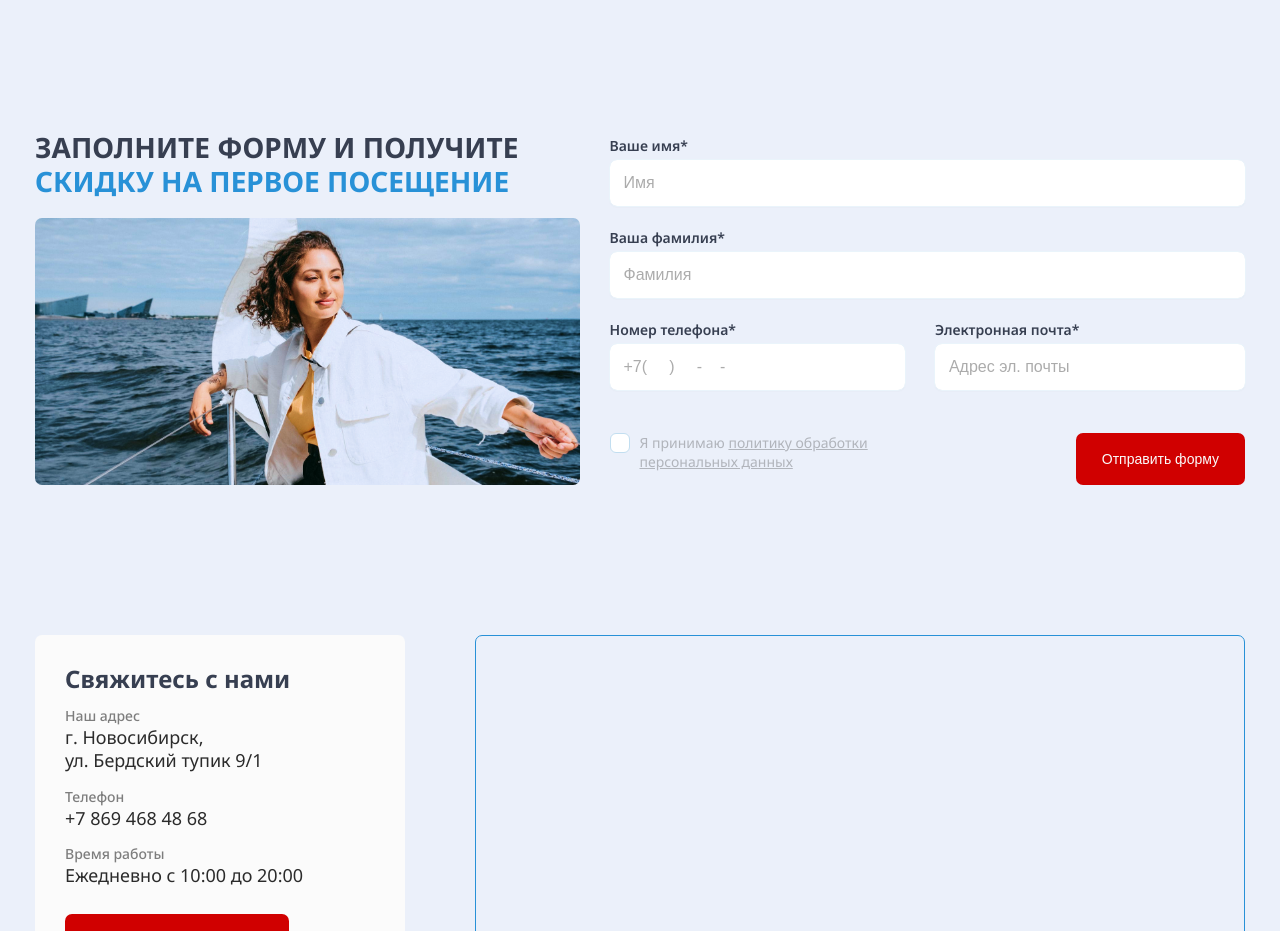
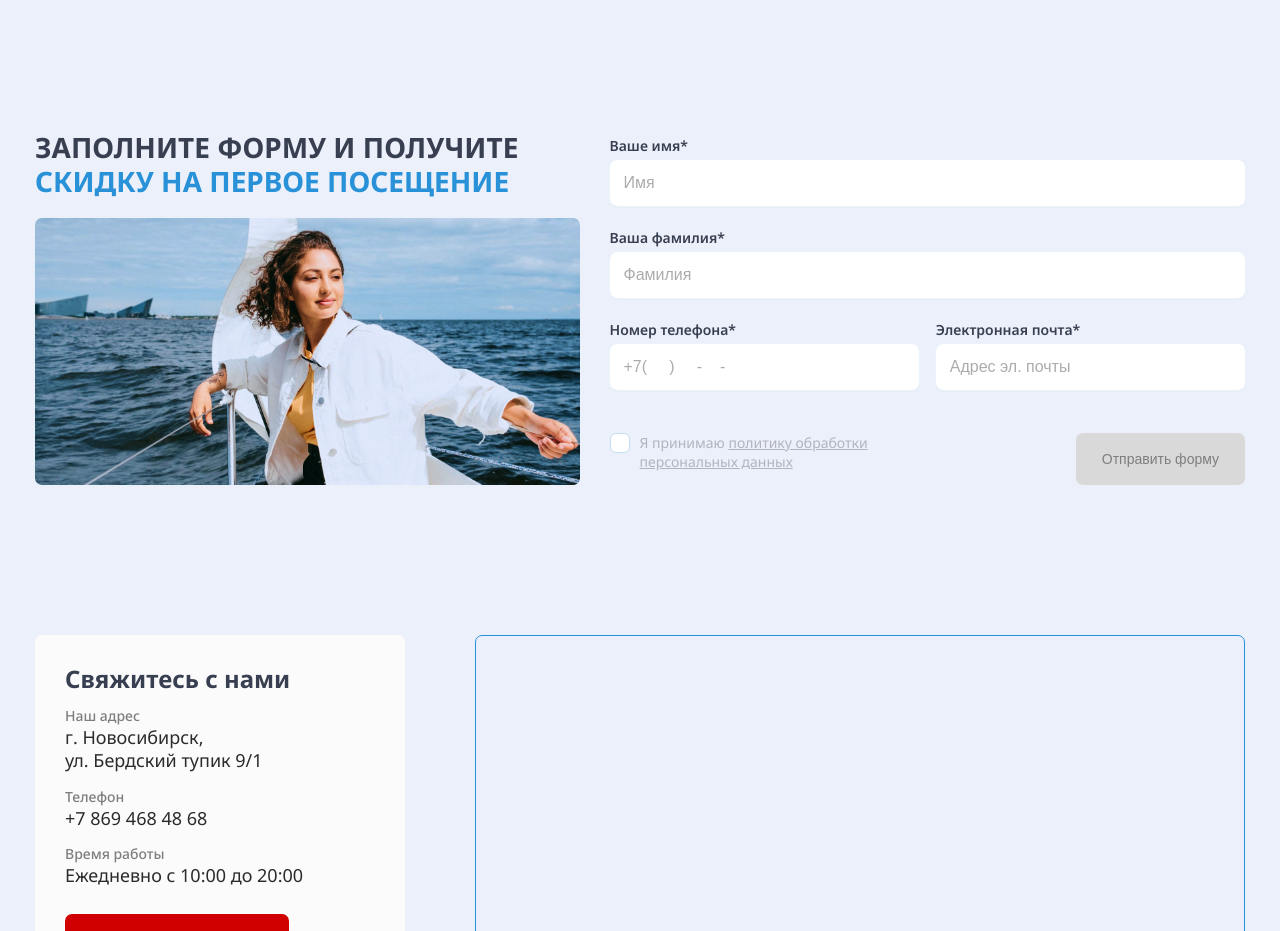
Before and after one commit to eegrishina/nautika, a React (Create React App) app: page /#/ in a window 1280 px wide. Shown: the part 3720-4651 px from the top of the page. Built offline with nearby package versions, Linux system fonts and the light colour scheme.

Commit message:
Set up validation form

```diff
--- a/src/api.js
+++ b/src/api.js
@@ -56,6 +56,50 @@ const apiYacht = [
         name: 'Финн',
         description: '«Финн» — класс яхт, предназначенный для двоих человек, которые разделяют обязанности по управлению яхтой и настройкой паруса. Однако если вы сильны и имеете достаточную массу тела, то вполне можете попробовать управлять ей самостоятельно.',
     }
-]
+];
 
-export { api, apiYacht };
+const formData = [
+    {
+        name: "name",
+        placeholder: "Имя",
+        label: "Ваше имя*",
+        type: "text",
+        required: true,
+        pattern: "^[a-zа-яё]+$",
+        style: "w-2",
+    },
+    {
+        name: "lastname",
+        placeholder: "Фамилия",
+        label: "Ваша фамилия*",
+        type: "text",
+        required: true,
+        pattern: "^[a-zа-яё]+$",
+        style: "w-2",
+    },
+    {
+        name: "phone",
+        placeholder: "+7(     )     -    - ",
+        label: "Номер телефона*",
+        type: "text",
+        required: true,
+        pattern: "^\\+?[0-9]{11,13}$",
+    },
+    {
+        name: "email",
+        placeholder: "Адрес эл. почты",
+        label: "Электронная почта*",
+        type: "email",
+        required: true,
+        pattern: "^[0-9a-z]+@[0-9a-z]+\\.[0-9a-z]+$",
+    },
+];
+
+const initialFormData = {
+    name: "",
+    lastname: "",
+    phone: "",
+    email: "",
+}
+
+export { api, apiYacht, formData, initialFormData };
--- a/src/components/Form.js
+++ b/src/components/Form.js
@@ -1,24 +1,14 @@
-import React from "react";
-import { useState, useRef } from "react";
+import { React, useState, useRef } from "react";
 import { Link } from "react-router-dom";
-import Input from 'react-phone-number-input/input';
+import { formData, initialFormData } from "../api";
 
 export default function Form() {
     const checked = useRef(false);
     const [styleCheck, setStyleCheck] = useState({ display: 'none' });
 
-    const [name, setName] = useState("");
-    const [errName, setErrName] = useState();
-    const [lastname, setLastname] = useState("");
-    const [errLastname, setErrLastname] = useState();
-    const [email, setEmail] = useState("");
-    const [errEmail, setErrEmail] = useState();
-    const [phone, setPhone] = useState("");
-    const [errPhone, setErrPhone] = useState();
-
-    // const regexpName = /\d+\s_/ig;
-    const regexpName = /[A-Za-zА-Яа-яЁё]{2,}/ig;
-    //const regexpEmail = '/^\S+@\S+\.\S+$/';
+    const [formValue, setFormValue] = useState(initialFormData);
+    const [errStyle, setErrStyle] = useState(new Set());
+    const changedErrStyle = new Set(errStyle);
 
     const formLS = JSON.parse(localStorage.getItem('form'));
     const arrayForm = [];
@@ -29,111 +19,86 @@ export default function Form() {
     function goToThanksPage(e) {
         e.preventDefault();
 
-        if (errName || errLastname || errPhone || errEmail || !checked.current) return;
-        if (typeof (errName) === "undefined" || typeof (errLastname) === "undefined" || typeof (errPhone) === "undefined" || typeof (errEmail) === "undefined") return;
-
-        const formData = {
-            name,
-            lastname,
-            phone,
-            email,
-            hasAgreement: checked.current,
-        }
-        arrayForm.push(formData);
+        arrayForm.push({ ...formValue, hasAgreement: checked.current });
         localStorage.setItem('form', JSON.stringify(arrayForm));
 
-        window.location.href = './thanks';
+        window.location.href = '#/thanks';
     }
 
-    function handleNameChange(e) {
-        setName(e.target.value);
-        setErrName(name.length === 0);
+    function handleChange(e) {
+        if (changedErrStyle.has(e.target.name)) {
+            changedErrStyle.delete(e.target.name);
+            setErrStyle(changedErrStyle);
+        }
     }
 
-    function handleLastnameChange(e) {
-        setLastname(e.target.value);
-        setErrLastname(lastname.length === 0);
+    function handleBlur(e) {
+        const name = e.target.name;
+        const value = e.target.value;
+        setFormValue({ ...formValue, [name]: value });
+
+        const regexp = new RegExp(e.target.pattern, "i");
+        const match = regexp.test(value);
+
+        if (match) {
+            changedErrStyle.delete(name);
+            setErrStyle(changedErrStyle);
+        } else {
+            changedErrStyle.add(name);
+            setErrStyle(changedErrStyle);
+        }
     }
 
-    function handleEmailChange(e) {
-        setEmail(e.target.value);
-        setErrEmail(email.length === 0);
-        //setErrEmail(email !== email.match(regexpEmail));
+    function disabledBtn() {
+        let emptyValue = true;
+        for (let key in formValue) {
+            if (formValue[key] === "") {
+                emptyValue = true;
+            } else {
+                emptyValue = false;
+            }
+        }
+        return (errStyle.size > 0 || emptyValue || checked.current === false);
     }
+
+    const inputs = formData.map((item) => {
+        return (
+            <div key={item.name} className={item.style}>
+                <label htmlFor={item.name}>{item.label}</label>
+                <input className={errStyle.has(item.name) ? "err" : ""}
+                    type={item.type} name={item.name} placeholder={item.placeholder}
+                    required={item.required} pattern={item.pattern}
+                    onChange={(e) => handleChange(e)}
+                    onBlur={(e) => handleBlur(e)}
+                >
+                </input>
+            </div>
+        )
+    })
 
     return (
         <form name="form" action="" method="get">
             <div className="form-text-inputs">
-                <div className="input100">
-                    <label htmlFor="name">Ваше имя*</label>
-                    <input type="text" name="name" id="name" placeholder="Имя"
-                        required value={name} pattern="[A-Za-zА-Яа-яЁё]"
-                        onChange={handleNameChange}
-                        onFocus={() => setErrName(name.length === 0 || !name.match(regexpName))}
-                        onBlur={() => setErrName(name.length === 0 || !name.match(regexpName))}
-                        className={errName ? "err" : undefined}>
-                    </input>
-                </div>
-
-                <div className="input100">
-                    <label htmlFor="lastname">Ваша фамилия*</label>
-                    <input type="text" name="lastname" id="lastname"
-                        placeholder="Фамилия" required value={lastname}
-                        onChange={handleLastnameChange}
-                        onBlur={() => setErrLastname(lastname.length === 0)}
-                        onFocus={() => setErrLastname(lastname.length === 0)}
-                        className={errLastname ? "err" : undefined}>
-                    </input>
-                </div>
-
-                <div className="input100-row">
-                    <div className="input50">
-                        <label htmlFor="phone">Номер телефона*</label>
-                        <Input
-                            placeholder="+7(     )     -    - "
-                            // country="RU"
-                            // international
-                            // withCountryCallingCode
-                            required
-                            maxLength="16"
-                            value={phone}
-                            onChange={setPhone}
-                            onBlur={() => setErrPhone(phone.length < 12)}
-                            onFocus={() => setErrPhone(phone.length === 0)}
-                            className={errPhone ? "err" : undefined} />
-                    </div>
-
-                    <div className="input50">
-                        <label htmlFor="email">Электронная почта*</label>
-                        <input type="email" name="email" id="email"
-                            placeholder="Адрес эл. почты" required
-                            value={email}
-                            onChange={handleEmailChange}
-                            onBlur={() => setErrEmail(email.length === 0)}
-                            onFocus={() => setErrEmail(email.length === 0)}
-                            // onBlur={() => setErrEmail(email.length === 0 || email !== email.match(regexpEmail))}
-                            // onFocus={() => setErrEmail(email.length === 0 || email !== email.match(regexpEmail))}
-                            className={errEmail ? "err" : undefined}>
-                        </input>
-                    </div>
-                </div>
+                {inputs}
             </div>
 
             <div className="form-btn-inputs">
 
-                <label htmlFor="checkbox" >
+                <label htmlFor="checkbox" tabIndex="0">
                     Я принимаю <Link to="/privacy">политику обработки персональных данных</Link>
-                    <input type="checkbox" name="checkbox" checked={checked.current} onChange={() => {
-                        checked.current = !checked.current;
-                        checked.current ? setStyleCheck({ display: 'block' }) : setStyleCheck({ display: 'none' });
-                    }}></input>
+                    <input type="checkbox" name="checkbox"
+                        checked={checked.current}
+                        onChange={() => {
+                            checked.current = !checked.current;
+                            checked.current ? setStyleCheck({ display: 'block' }) : setStyleCheck({ display: 'none' });
+                        }}></input>
                     <span className="custom-checkbox" >
                         <img src="./images/icons/checked.png" alt="" style={styleCheck}></img>
                     </span>
                 </label>
 
-                <button className="main-btn" id="submit"
-                    onClick={goToThanksPage}>Отправить форму</button>
+                <button className="main-btn" disabled={disabledBtn()}
+                    id="submit" onClick={goToThanksPage}>Отправить форму</button>
             </div>
         </form>
     )
--- a/src/style.css
+++ b/src/style.css
@@ -28,6 +28,8 @@
     --blue-color-active: #136BA5;
     --dark-color-text: #2B2B2B;
     --dark-color-title: #373F51;
+    --disabled-bg-btn: #D9D9D9;
+    --disabled-text-btn: #7E7E7E;
     --bg-color: #EBF0FA;
     --white-color: #FBFBFB;
     --red-color: #D00000;
--- a/src/styles/buttons.css
+++ b/src/styles/buttons.css
@@ -35,6 +35,12 @@
     border: 1.64px solid var(--red-color-active);
     color: var(--red-color-active);
     background-color: inherit;
+}
+
+.main-btn:disabled {
+    background-color: var(--disabled-bg-btn);
+    color: var(--disabled-text-btn);
+    cursor: not-allowed;
 }
 
 /* Circle Red Button */
--- a/src/styles/forms.css
+++ b/src/styles/forms.css
@@ -56,6 +56,7 @@ form label {
     color: var(--dark-color-title);
     font-size: 14px;
     font-weight: 600;
+    outline: none;
 }
 
 form input {
@@ -85,15 +86,9 @@ form input.err:focus {
 }
 
 .form-text-inputs {
-    display: flex;
-    flex-direction: column;
+    display: grid;
+    grid-template-columns: repeat(2, 1fr);
     gap: 17px;
-}
-
-.input100-row {
-    display: flex;
-    flex-direction: row;
-    gap: 30px;
 }
 
 .form-text-inputs label {
@@ -181,12 +176,9 @@ form input.err:focus {
         font-size: 13px;
     }
 
-    .input100-row {
+    .form-text-inputs {
+        display: flex;
         flex-direction: column;
-    }
-
-    .form-text-inputs,
-    .input100-row {
         gap: 13px;
     }
 
```
